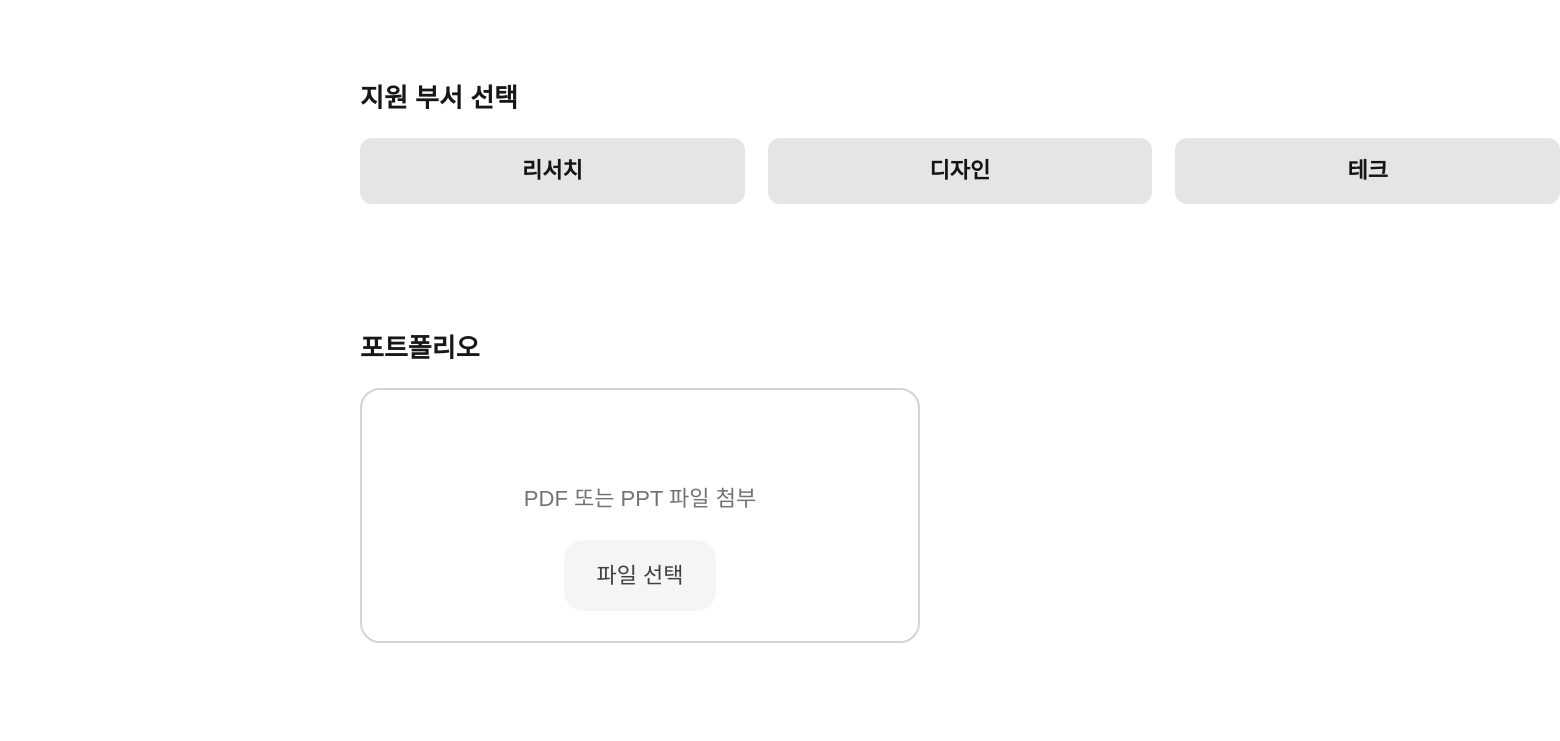
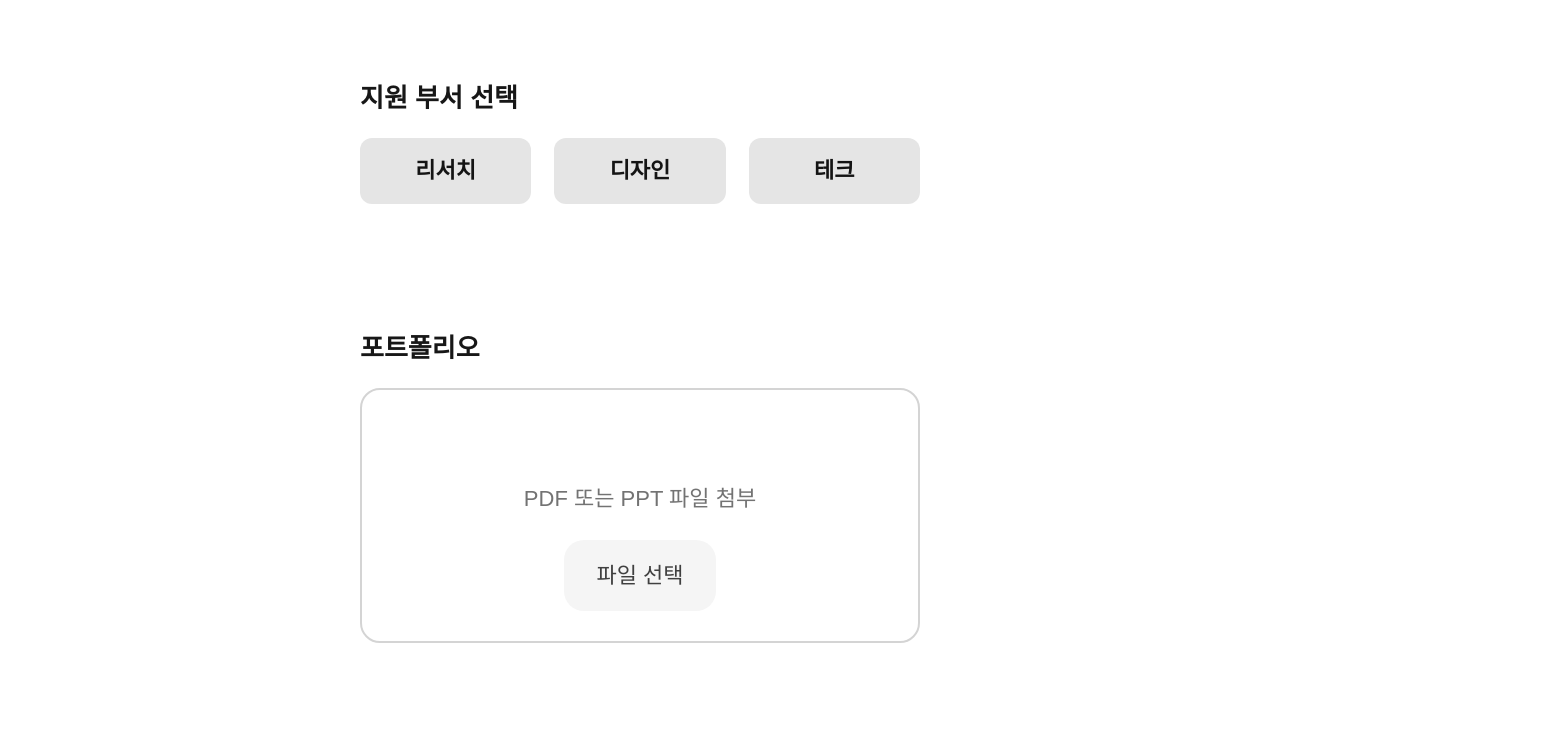
Before and after one commit to SDP1617-Web/SDP1617-Web-FRONT, a Next.js app: page /apply in a window 1280 px wide. Shown: the part 940-1681 px from the top of the page, 1560 px wide, since content can reach past the window. Built offline with nearby package versions, Linux system fonts and the light colour scheme; a web font is replaced by a local one.

Commit message:
refactor: 지원부서 버튼 UI 수정

```diff
--- a/src/components/apply/ApplyForm.tsx
+++ b/src/components/apply/ApplyForm.tsx
@@ -89,7 +89,11 @@ const ApplyForm = () => {
         {/* Button Component - v3 */}
         <div className="flex flex-row gap-x-[23px]">
           {TEAM_LIST.map((TEAM, index) => {
-            return <Button variant="v3">{TEAM}</Button>
+            return (
+              <Button key={index} variant="v3" className="w-auto flex-1">
+                {TEAM}
+              </Button>
+            )
           })}
         </div>
       </section>
```
